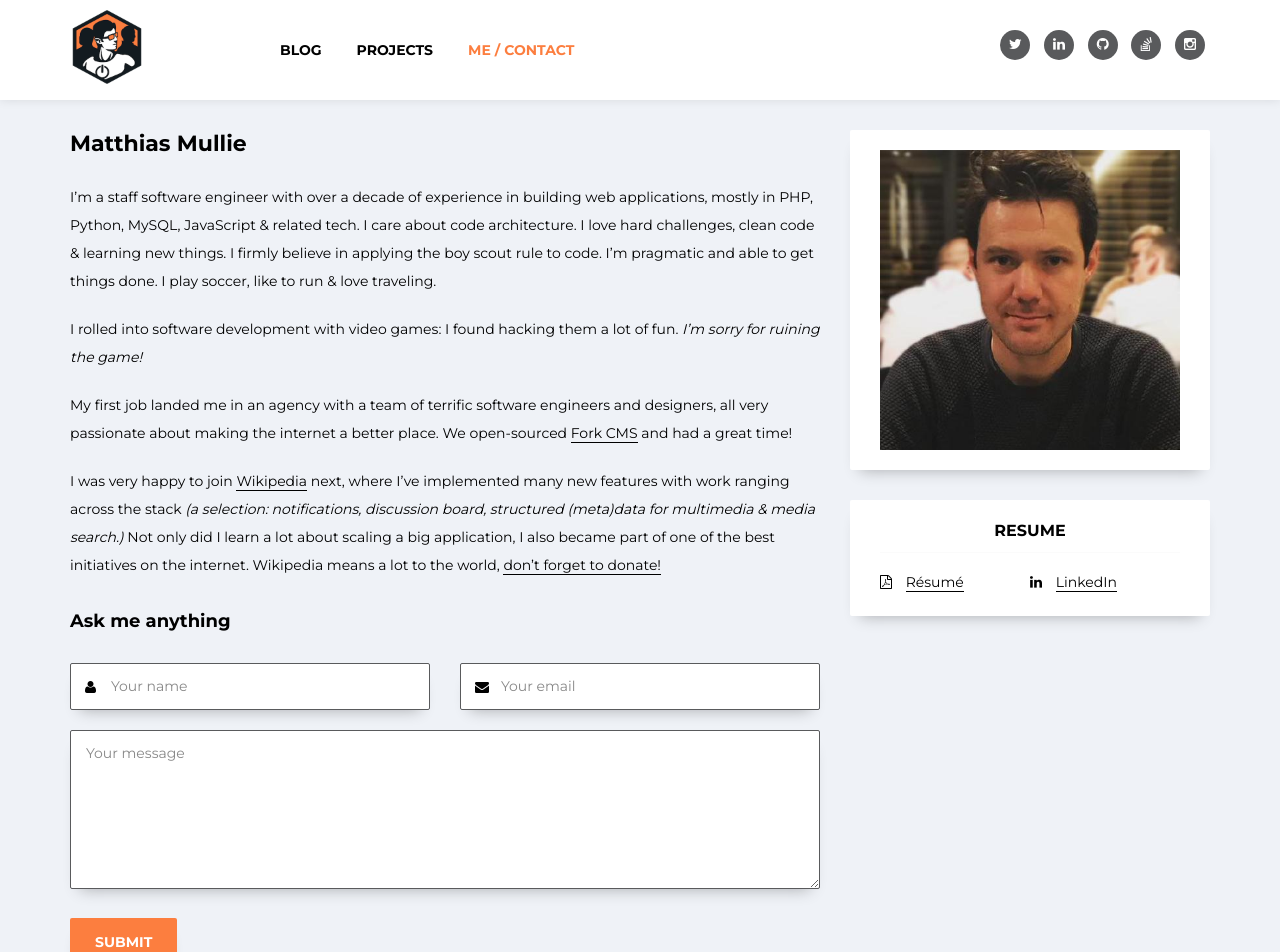
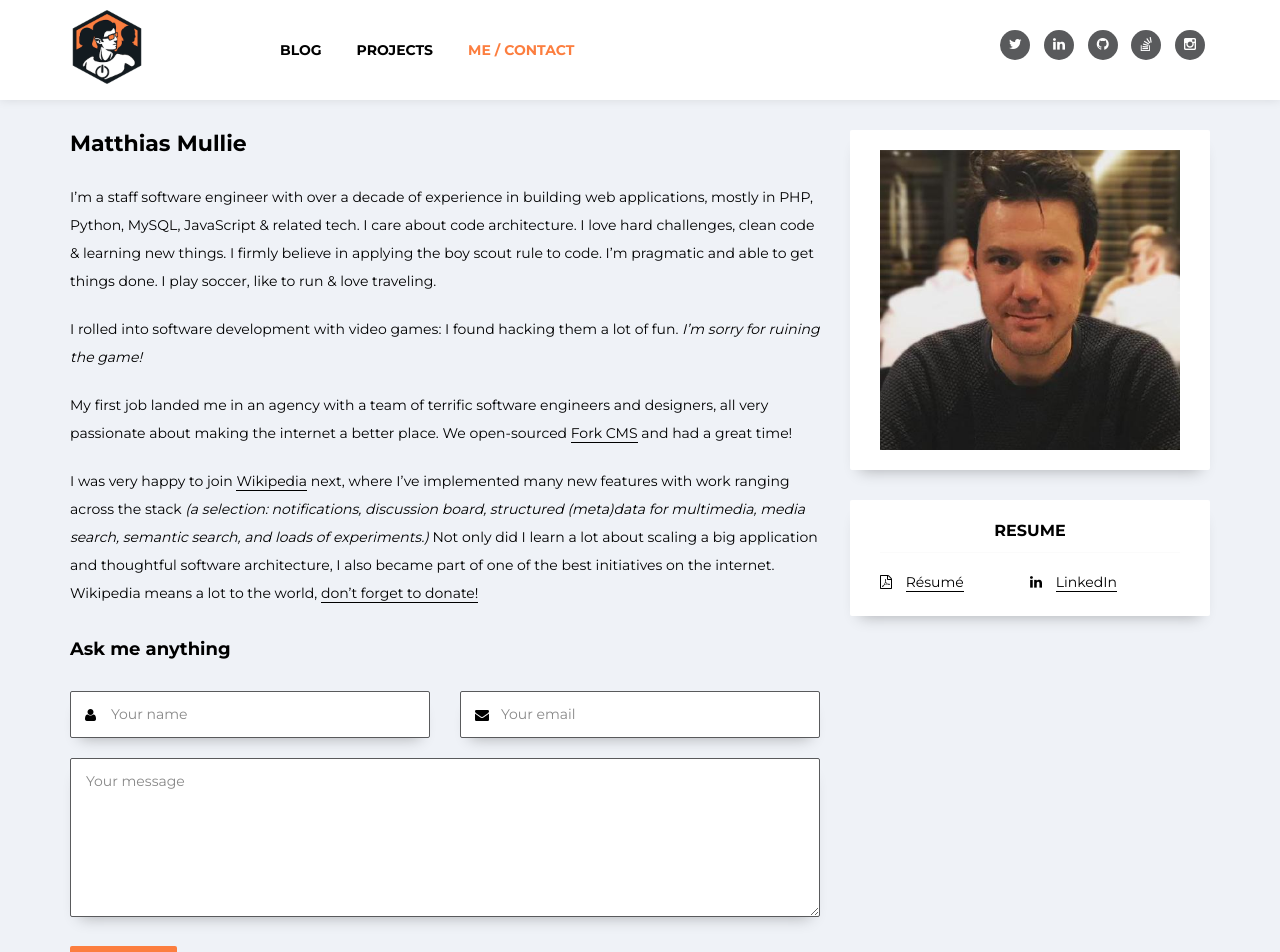
Before and after one commit to matthiasmullie/mullie.eu, a Jekyll site: the page built from contact.md, in a window 1280 px wide. Shown: the top 952 px of the page. Built offline with Jekyll 4.4.1, drawn with Linux system fonts in a browser that asks for light colours.

Commit message:
Revise features and enhance clarity in contact.md
Updated the list of features and improved phrasing for clarity.

```diff
--- a/contact.md
+++ b/contact.md
@@ -23,9 +23,10 @@ We open-sourced [Fork CMS](https://www.fork-cms.com/) and had a great time!
 
 I was very happy to join [Wikipedia](https://www.wikipedia.org/) next, where I've
 implemented many new features with work ranging across the stack *(a selection:
-notifications, discussion board, structured (meta)data for multimedia & media search.)*
-Not only did I learn a lot about scaling a big application, I also became part
-of one of the best initiatives on the internet.
+notifications, discussion board, structured (meta)data for multimedia, media search,
+semantic search, and loads of experiments.)*
+Not only did I learn a lot about scaling a big application and thoughtful software
+architecture, I also became part of one of the best initiatives on the internet.
 Wikipedia means a lot to the world, [don't forget to donate!](https://donate.wikimedia.org/)
 
 {% include contactform.html %}
```
